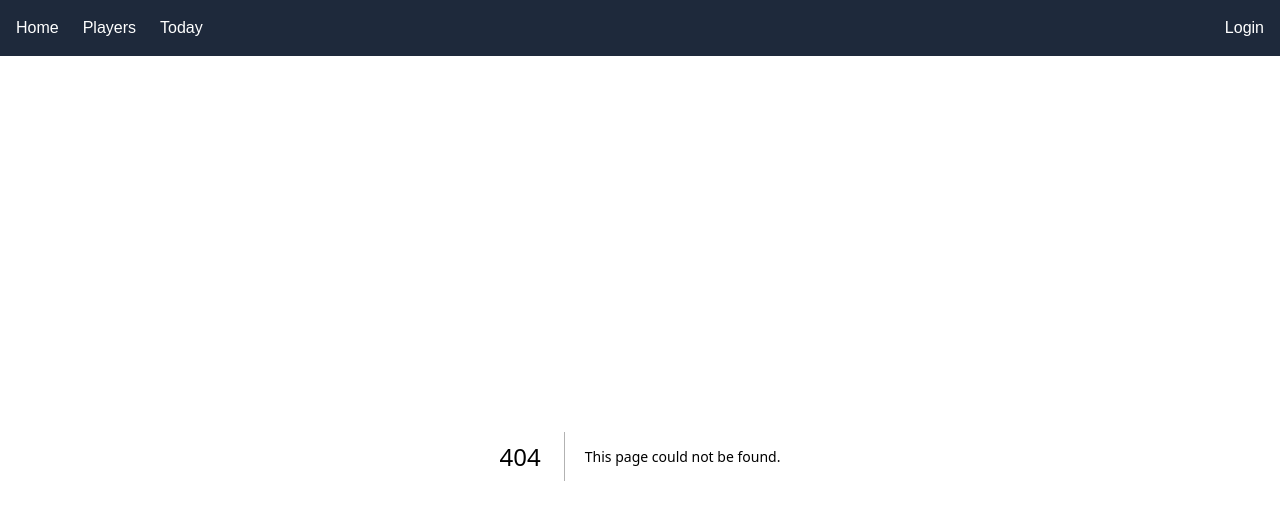
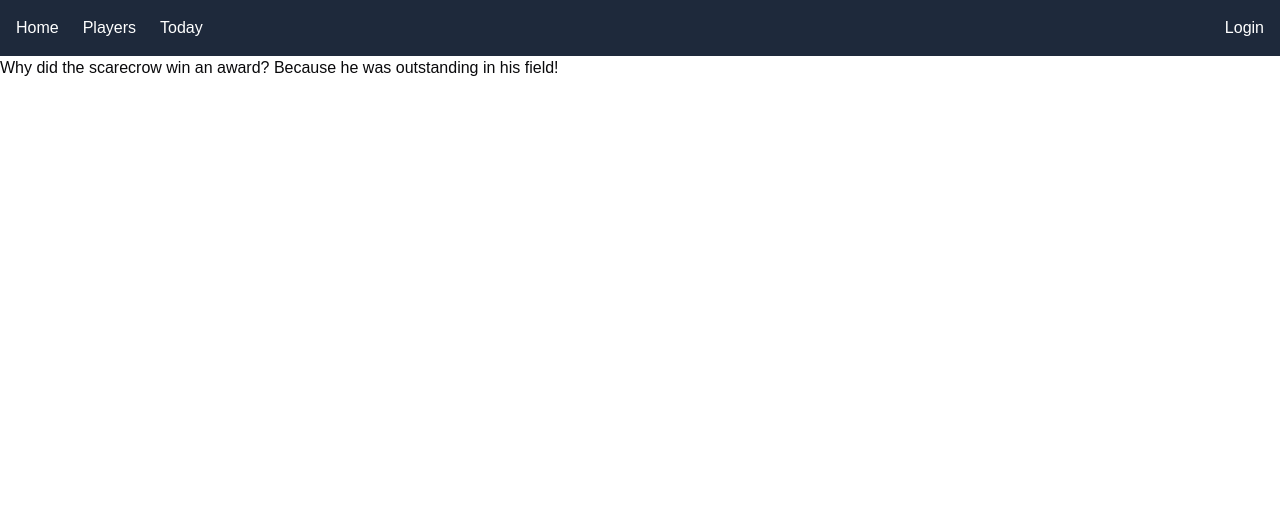
Before and after one commit to antontrafimovich/fb-graphql, a Next.js app in the folder packages/next-frontend/: page /jokes/1 in a window 1280 px wide. Before the commit this address had no page. Shown: the top 520 px of the page. Built offline with nearby package versions, Linux system fonts and the light colour scheme.

Commit message:
Added separate page for jokes.

```diff
--- /dev/null
+++ b/packages/next-frontend/src/app/jokes/[slug]/page.tsx
@@ -0,0 +1,10 @@
+// generate array with 3 jokes as strings
+import Joke from '@/app/features/joke';
+
+export default function JokePage({
+  params: { slug },
+}: {
+  params: { slug: string };
+}) {
+  return <Joke index={Number(slug)} />;
+}
```
